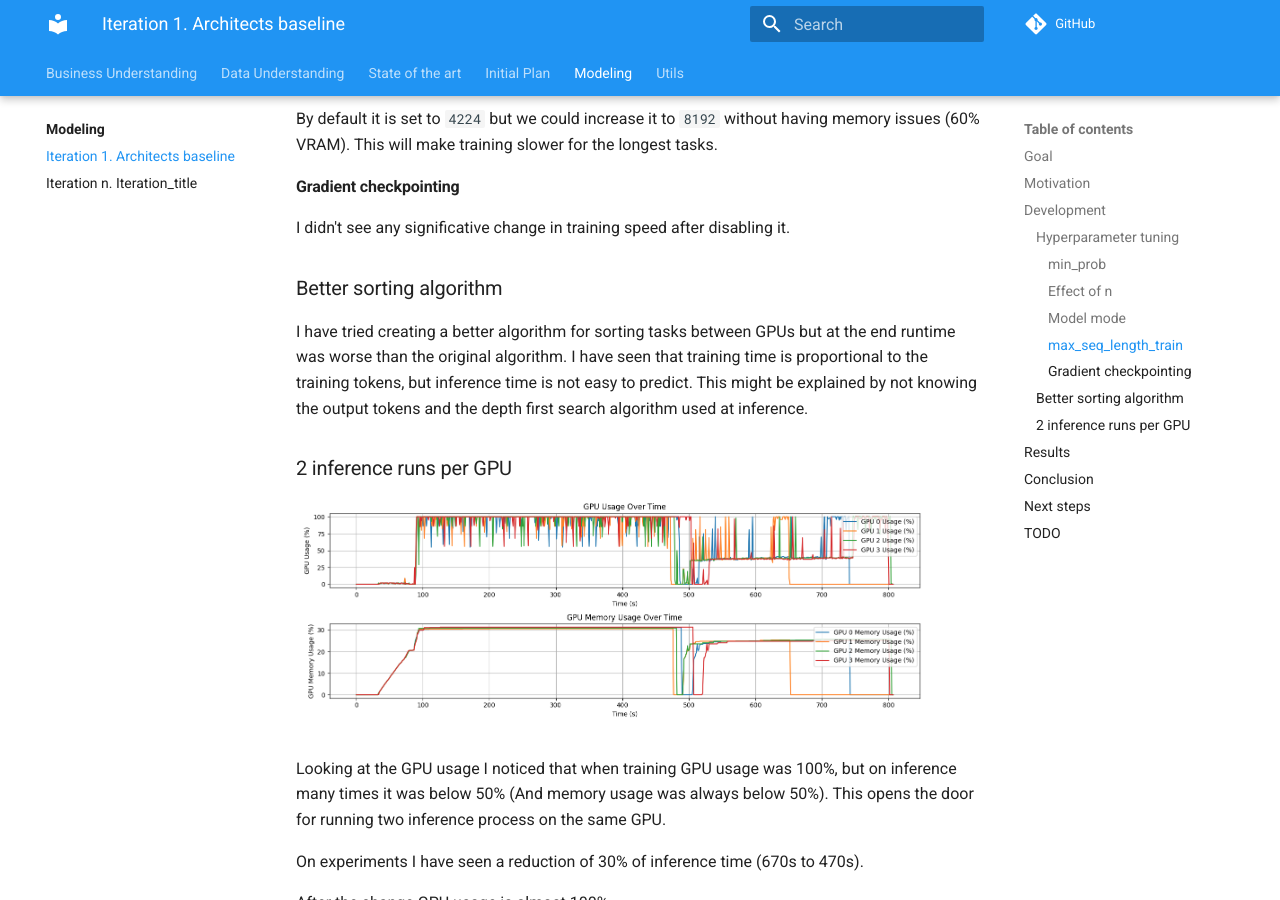
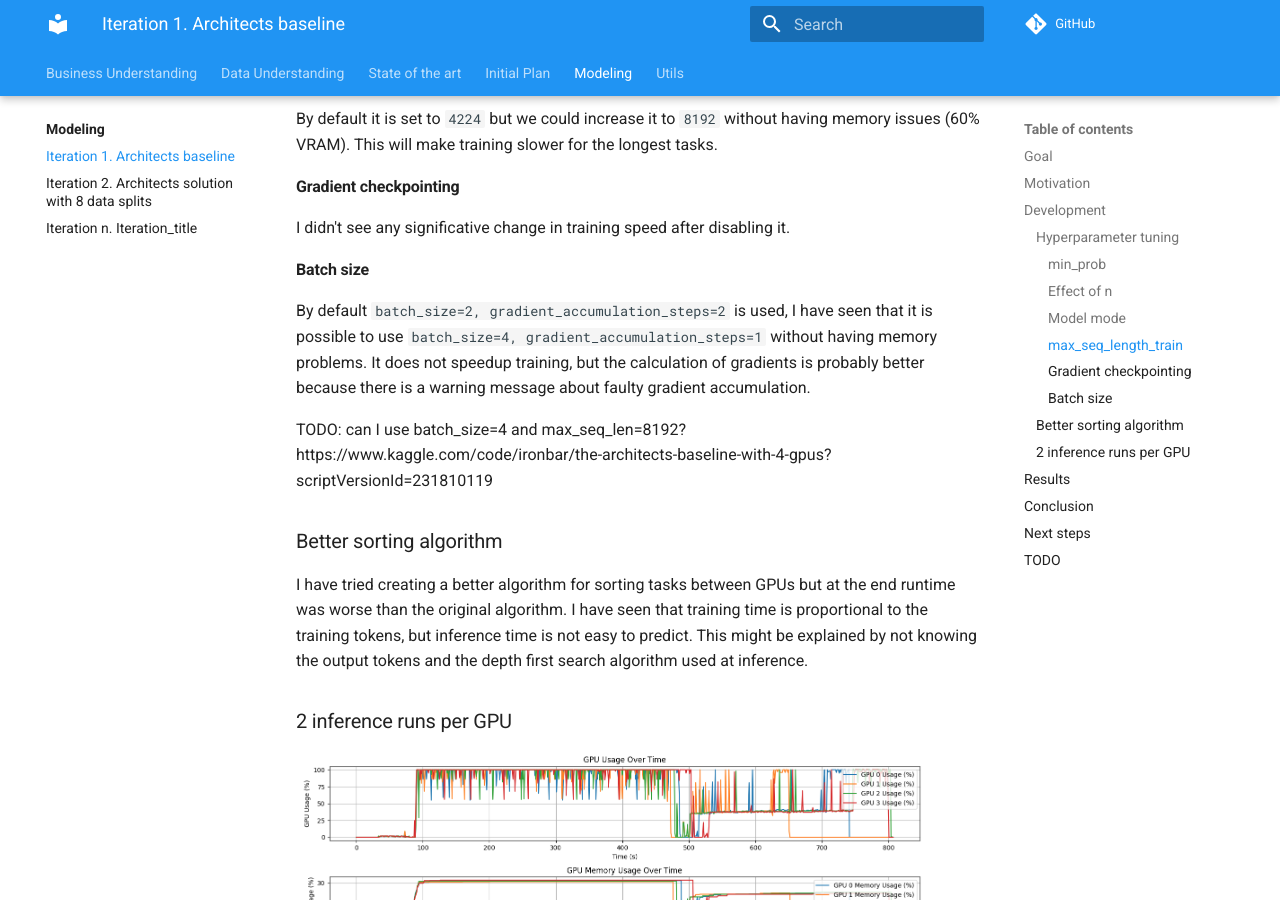
Before and after one commit to ironbar/arc25, an MkDocs documentation site: the page built from docs/modeling/Iteration_01.md, in a window 1280 px wide and 900 px high, scrolled down 1295 px. Built offline with MkDocs 1.6.1 and Material for MkDocs 9.7.7, drawn with Linux system fonts in a browser that asks for light colours; comment, search, counter and statistics services are not loaded.

Commit message:
created new iteration

```diff
--- a/docs/modeling/Iteration_01.md
+++ b/docs/modeling/Iteration_01.md
@@ -61,6 +61,14 @@ By default it is set to `4224` but we could increase it to `8192` without having
 
 I didn't see any significative change in training speed after disabling it.
 
+#### Batch size
+
+By default `batch_size=2, gradient_accumulation_steps=2` is used, I have seen that it is possible to use `batch_size=4, gradient_accumulation_steps=1` without having memory problems. It does not speedup training, but
+the calculation of gradients is probably better because there is a warning message about faulty gradient accumulation.
+
+TODO: can I use batch_size=4 and max_seq_len=8192?
+https://www.kaggle.com/code/ironbar/the-architects-baseline-with-4-gpus?scriptVersionId=231810119
+
 ### Better sorting algorithm
 
 I have tried creating a better algorithm for sorting tasks between GPUs but at the end runtime was worse than the original algorithm. I have seen that training time is proportional to the training tokens, but inference time is not easy to predict. This might be explained by not knowing the output tokens and the depth first search algorithm used at inference.
```
Also changed, not shown: docs/modeling/Iteration_02.md (added, +24 -0 lines).
